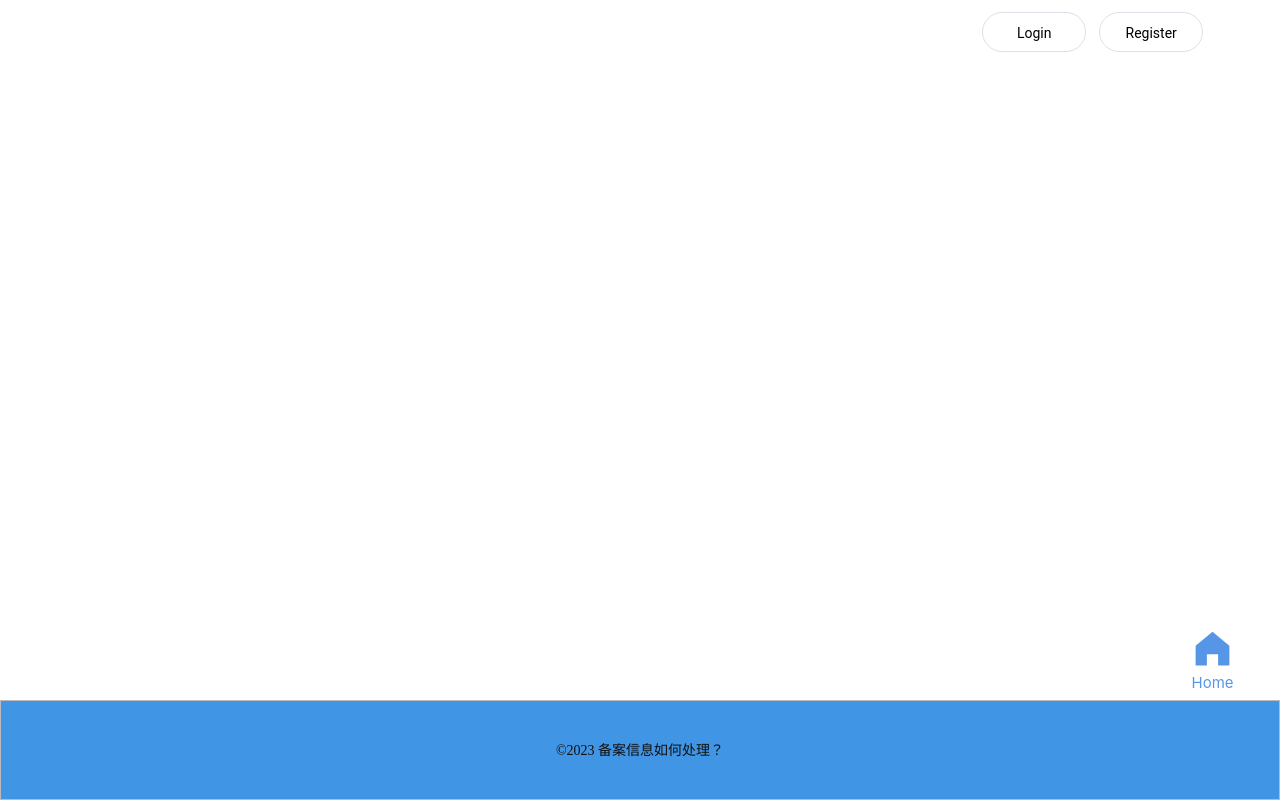
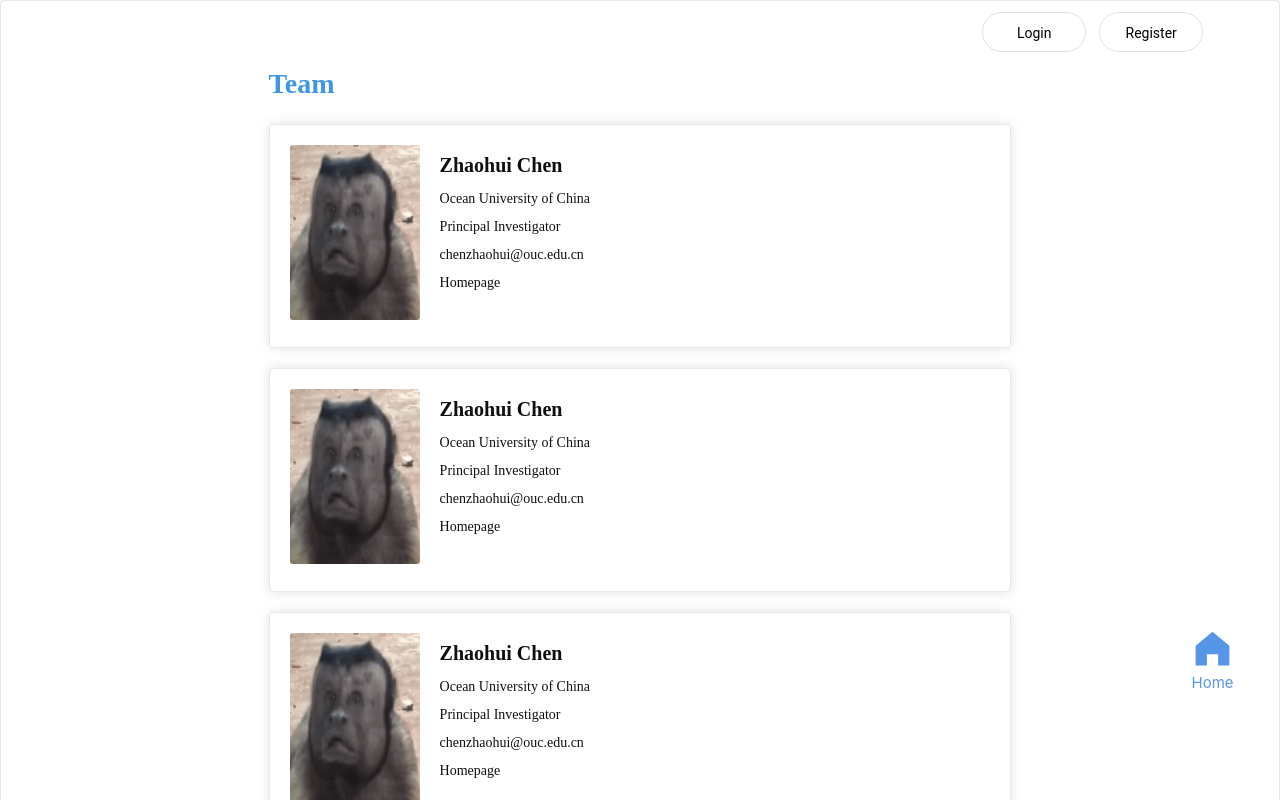
Before and after one commit to macbook-wc/oda, a Vue app: page /#/teamPage in a window 1280 px wide. Shown: the top 800 px of the page. Built offline with nearby package versions, Linux system fonts and the light colour scheme.

Commit message:
新版样式修改

```diff
--- a/src/router/index.js
+++ b/src/router/index.js
@@ -34,6 +34,14 @@ const router = createRouter({
       meta:{
         title:"ODA-productDetail"
       }
+    },
+    {
+      path: '/teamPage',
+      name: 'teamPage',
+      component: () => import('../views/teamPage/index.vue'),
+      meta:{
+        title:"ODA-teamPage"
+      }
     }
   ]
 })
--- a/src/views/homePage/index.vue
+++ b/src/views/homePage/index.vue
@@ -1,5 +1,5 @@
 <template>
-  <el-card >
+  <el-card>
     <div class="block text-center" style="text-align: center">
       <el-carousel>
         <el-carousel-item
@@ -13,8 +13,7 @@
     </div>
     <div class="introduction">
       <div class="mainTitle">Introduction</div>
-      <div class="text"  v-html="homeIntroductionStr" style="white-space:pre-wrap">
-      </div>
+      <div class="text" v-html="homeIntroductionStr" style="white-space: pre-wrap"></div>
     </div>
     <div class="lists">
       <div class="mainTitle">Resources</div>
@@ -39,18 +38,26 @@
         </div>
       </div>
     </div>
+    <div class="lists">
+      <div class="mainTitle">Team</div>
+      <div class="itemTeam" >
+        <div class="itemLeft" v-for="index in 6" :key="index">
+          <img src="../../assets/images/1.1.png" @click="router.push({ path: '/teamPage'})" alt="" />
+        </div>
+      </div>
+    </div>
   </el-card>
 </template>
 <script setup>
 // import {getAssetsFile} from "../../utils/index.js";
-import { getHomepageInfo , downloadFile} from "../../utils/intefaceApi.js";
+import { getHomepageInfo, downloadFile } from "../../utils/intefaceApi.js";
 import { useUserStore } from "../../stores/user.js";
 import { downloadApi } from "../../utils/index.js";
 const Store = useUserStore();
 const router = useRouter();
 const route = useRoute();
-console.log(route.name,"route")
-Store.routeName = route.name
+console.log(route.name, "route");
+Store.routeName = route.name;
 let homeImages = ref([]);
 let odaProducts = ref([]);
 let homeIntroductionStr = ref();
@@ -83,7 +90,7 @@ const isLogin = (item) => {
     }, 1500);
   } else {
     const url = `/api/product/download/${item.id}`; // 下载文件的url
-     downloadFile(url).then(res=>{
+    downloadFile(url).then((res) => {
       downloadApi(res);
     });
   }
@@ -108,7 +115,7 @@ async function fetchData() {
     let response = await getHomepageInfo();
     homeImages.value = response.data.homeImages;
     homeIntroductionStr.value = response.data.homeIntroductionStr;
-    odaProducts.value =response.data.odaProducts
+    odaProducts.value = response.data.odaProducts;
   } catch (error) {
     console.error("An error occurred:", error);
     throw error;
@@ -118,8 +125,34 @@ async function fetchData() {
 onUnmounted(() => window.removeEventListener("scroll", scroll));
 </script>
 <style lang="less" scoped>
+.itemTeam {
+  display: grid;
+  justify-content: space-between;
+  grid-template-columns: repeat(auto-fill, 15%);
+  align-items: center;
+  flex-wrap: wrap;
 
-
+  .itemLeft {
+    margin-bottom: 20px;
+    img {
+      width: 75px;
+      height: 75px;
+      border-radius: 50%;
+      border: 2px solid rgba(64, 149, 229, 1);
+      cursor: pointer;
+    }
+  }
+  .itemRight {
+    color: rgba(64, 149, 229, 1);
+    font-size: 16px;
+    overflow: hidden;
+    -webkit-line-clamp: 3;
+    text-overflow: ellipsis;
+    display: -webkit-box;
+    -webkit-box-orient: vertical;
+    line-height: 2;
+  }
+}
 
 .loadItem {
   position: absolute;
@@ -190,7 +223,7 @@ onUnmounted(() => window.removeEventListener("scroll", scroll));
 }
 
 .introduction {
-  padding: 41px 20% 38px ;
+  padding: 41px 20% 38px;
   .mainTitle {
     color: rgba(64, 149, 229, 1);
     font-size: 28px;
@@ -209,7 +242,7 @@ onUnmounted(() => window.removeEventListener("scroll", scroll));
   }
 }
 .lists {
-  padding: 41px 20% 38px ;
+  padding: 41px 20% 38px;
   position: relative;
   .mainTitle {
     font-weight: 700;
--- a/src/views/productDetail/index.vue
+++ b/src/views/productDetail/index.vue
@@ -53,6 +53,24 @@
             </div>
           </div>
           <div class="viewDio">DOI: {{ productDetail.doi }}</div>
+        </el-col>
+      </el-row>
+    </el-card>
+    <el-card class="cardTop">
+      <el-row :gutter="24" class="overview">
+        <el-col :span="24">
+          <div class="viewLeft">
+            <div class="viewTitle">Publications</div>
+            <div class="downloadList">
+              <div class="downLoad" v-for="(item, index) in 3" :key="index">
+                <div class="loadItem1"> {{ index + 1 }}:</div>
+                <div
+                  class="downItem1"
+
+                >XXXXXX</div>
+              </div>
+            </div>
+          </div>
         </el-col>
       </el-row>
     </el-card>
@@ -124,11 +142,18 @@ async function getDetail() {
     margin-right: 15px;
     width: 80px;
   }
+  .loadItem1 {
+    margin-right: 15px;
+  }
   .downItem {
     text-decoration: none;
     color: #3894ff;
     transition: 0.4s;
     cursor: pointer;
+  }
+  .downItem {
+    text-decoration: none;
+    transition: 0.4s;
   }
 }
 .viewDio {
--- a/src/views/register/index.vue
+++ b/src/views/register/index.vue
@@ -1,13 +1,6 @@
 <template>
   <div class="loginPage">
     <div class="register">
-      <div class="registerLeft">
-        <div class="registerTitle">Privacy Pohcy</div>
-        <div v-for="(item, index) in registerText" :key="index" class="registerText">
-          <div class="title">{{ item.title }}</div>
-          <div class="content">{{ item.content }}</div>
-        </div>
-      </div>
       <div class="registerRight">
         <div class="registerForm">
           <el-icon class="icons"><WarningFilled /></el-icon>
@@ -140,6 +133,14 @@
           </div>
         </el-form>
       </div>
+      <div class="registerLeft">
+        <div class="registerTitle">Privacy Pohcy</div>
+        <div v-for="(item, index) in registerText" :key="index" class="registerText">
+          <div class="title">{{ item.title }}</div>
+          <div class="content">{{ item.content }}</div>
+        </div>
+      </div>
+
     </div>
   </div>
 </template>
@@ -373,7 +374,7 @@ const toLogin = () => {
 }
 .registerLeft {
   width: 656px;
-  margin-right: 3%;
+  margin-left: 3%;
   opacity: 0.85;
   background-color: rgba(255, 255, 255, 0.85);
   border: 1px solid rgba(187, 187, 187, 1);
@@ -383,7 +384,7 @@ const toLogin = () => {
 }
 .registerRight {
   border-radius: 8px;
-  margin-left: 3%;
+  margin-right: 3%;
   width: 527px;
   background-color: rgba(255, 255, 255, 1);
   border: 1px solid rgba(187, 187, 187, 1);
--- /dev/null
+++ b/src/views/teamPage/index.vue
@@ -0,0 +1,87 @@
+<template>
+  <div class="">
+    <el-card>
+      <div class="lists">
+        <div class="mainTitle">Team</div>
+        <div class="itemTeam" v-for="index in 6" :key="index">
+          <el-card class="teams" style="width: 100%">
+            <div class="team">
+              <div class="itemLeft">
+                <img
+                  src="../../assets/images/1.1.png"
+                  @click="router.push({ path: '/teamPage' })"
+                  alt=""
+                />
+              </div>
+              <div class="itemRight">
+                <div class="name">Zhaohui Chen</div>
+                <div class="country">Ocean University of China</div>
+                <div class="country">Principal Investigator</div>
+                <div class="country">chenzhaohui@ouc.edu.cn</div>
+                <div class="country">Homepage</div>
+              </div>
+            </div>
+          </el-card>
+        </div>
+      </div>
+    </el-card>
+  </div>
+</template>
+
+<script setup>
+import { useUserStore } from "../../stores/user.js";
+const Store = useUserStore();
+const route = useRoute();
+Store.routeName = route.name;
+onMounted(() => {});
+</script>
+
+<style lang="less" scoped>
+.lists {
+  padding: 41px 20% 38px;
+  .mainTitle {
+    font-weight: 700;
+    color: rgba(64, 149, 229, 1);
+    font-size: 28px;
+    text-align: left;
+    font-family: SourceHanSansSC-bold;
+    height: 62px;
+  }
+  .itemTeam {
+    display: flex;
+    align-items: flex-start;
+    .teams {
+      margin-bottom: 20px;
+    }
+  }
+  .team {
+    display: flex;
+    .itemLeft {
+      margin-right: 20px;
+      img {
+        height: 175px;
+        width: 130px;
+        border-radius: 3px;
+      }
+    }
+    .itemRight {
+      color: rgba(64, 149, 229, 1);
+      font-size: 16px;
+      text-align: left;
+      font-family: SourceHanSansSC-regular;
+      line-height: 2;
+      .name {
+        color: #101010;
+        font-size: 20px;
+        font-weight: 600;
+        font-family: SourceHanSansSC-regular;
+      }
+      .country {
+        font-size: 14px;
+        font-family: SourceHanSansSC-regular;
+        color: #101010;
+      }
+    }
+  }
+}
+</style>
```
Also changed, not shown: src/assets/images/1.1.png (added).
